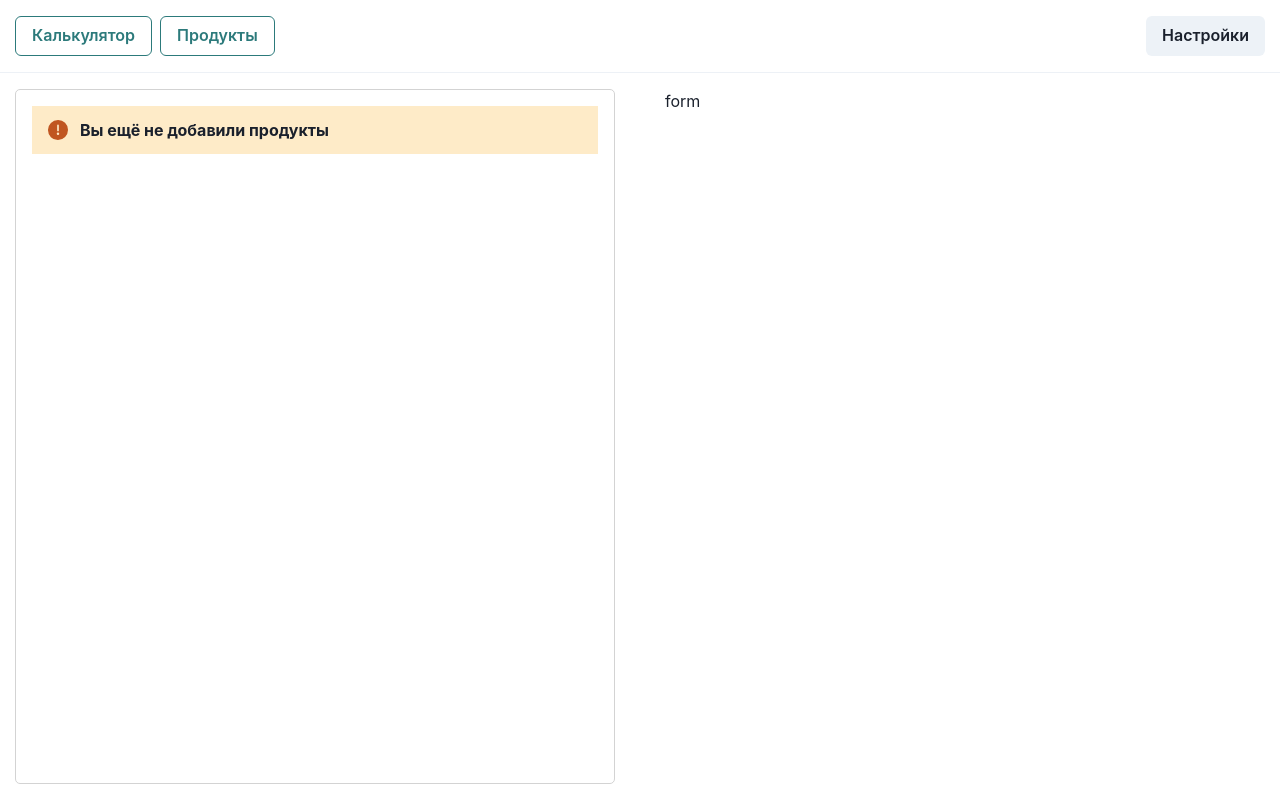
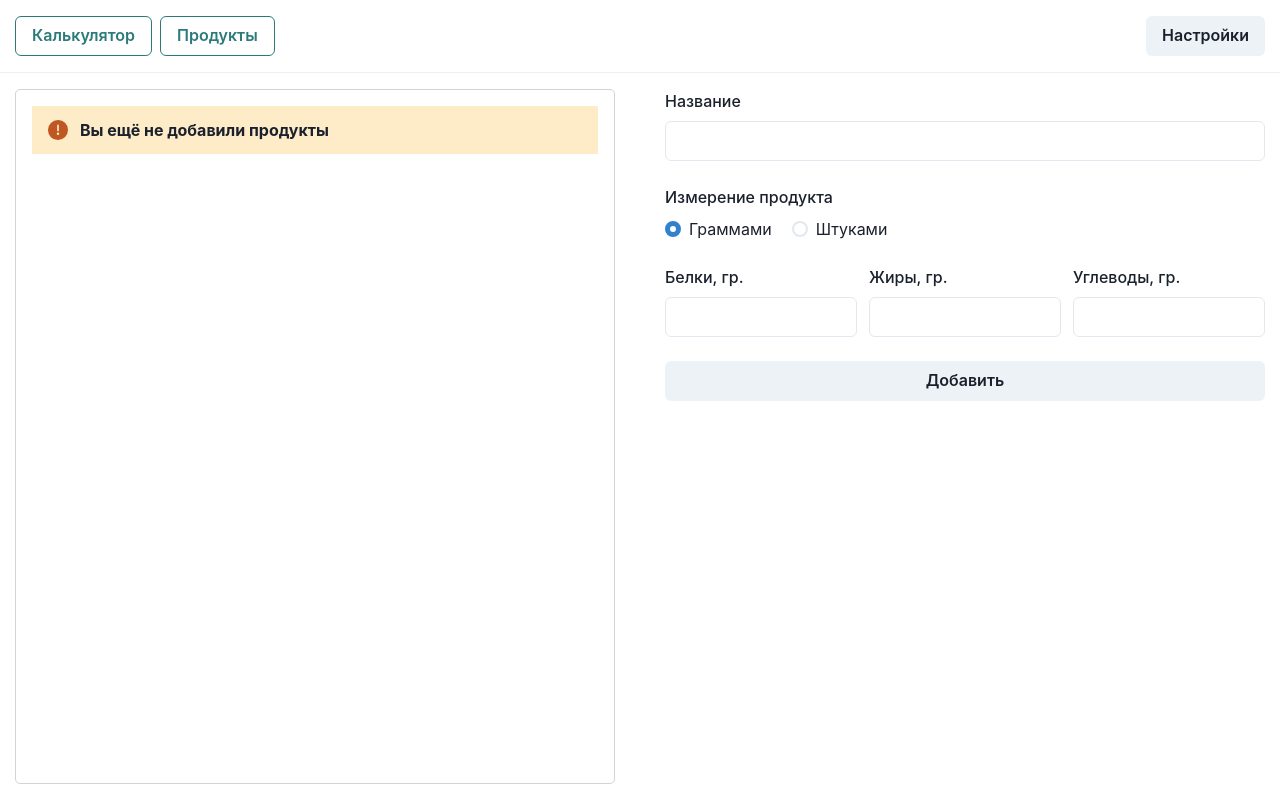
Before and after one commit to reywheel/diet-calculator, a React (Vite) app: page /products in a window 1280 px wide. Built offline with nearby package versions, Linux system fonts and the light colour scheme.

Commit message:
feat: добавил форму добавления продукта

```diff
--- a/package.json
+++ b/package.json
@@ -15,6 +15,7 @@
     "@emotion/styled": "^11.11.0",
     "classnames": "^2.5.1",
     "framer-motion": "^10.17.9",
+    "nanoid": "^5.0.4",
     "react": "^18.2.0",
     "react-dom": "^18.2.0",
     "react-router-dom": "^6.21.1",
--- /dev/null
+++ b/src/features/addProduct/index.ts
@@ -0,0 +1 @@
+export { AddProductForm } from './ui/AddProductForm';
--- /dev/null
+++ b/src/features/addProduct/ui/AddProductForm/AddProductForm.module.scss
@@ -0,0 +1,5 @@
+.nutrients {
+  display: grid;
+  grid-template-columns: repeat(3, 1fr);
+  gap: 0 12px;
+}
--- /dev/null
+++ b/src/features/addProduct/ui/AddProductForm/AddProductForm.tsx
@@ -0,0 +1,123 @@
+import {
+  Button,
+  FormControl,
+  FormErrorMessage,
+  FormLabel,
+  Input,
+  NumberInput,
+  NumberInputField,
+  Radio,
+  RadioGroup,
+  Stack,
+} from '@chakra-ui/react';
+import { FormEventHandler, useState } from 'react';
+import {
+  IProduct,
+  IProductType,
+  useActions as useProductActions,
+} from '@/entities/product';
+import { nanoid } from 'nanoid';
+import styles from './AddProductForm.module.scss';
+
+export const AddProductForm = () => {
+  const { addProduct } = useProductActions();
+
+  const [name, setName] = useState('');
+  const [type, setType] = useState<IProductType>('gram');
+  const [protein, setProtein] = useState('');
+  const [fats, setFats] = useState('');
+  const [carbs, setCarbs] = useState('');
+
+  const onClickSubmit: FormEventHandler<HTMLFormElement> = (e) => {
+    e.preventDefault();
+
+    const newProduct: IProduct = {
+      id: nanoid(),
+      name,
+      type,
+      protein: 1,
+      fats: 1,
+      carbs: 2,
+    };
+
+    addProduct(newProduct);
+
+    setName('');
+  };
+
+  return (
+    <form onSubmit={onClickSubmit}>
+      <Stack spacing={6}>
+        <FormControl>
+          <FormLabel>Название</FormLabel>
+
+          <Input
+            value={name}
+            variant={'outline'}
+            onChange={(v) => setName(v.target.value)}
+          />
+        </FormControl>
+
+        <FormControl>
+          <FormLabel>Измерение продукта</FormLabel>
+
+          <RadioGroup
+            name="form-name"
+            value={type}
+            onChange={(v) => setType(v as IProductType)}
+          >
+            <Stack
+              spacing={5}
+              direction="row"
+            >
+              <Radio value={'gram'}>Граммами</Radio>
+              <Radio value={'piece'}>Штуками</Radio>
+            </Stack>
+          </RadioGroup>
+
+          <FormErrorMessage>ты чё, а?</FormErrorMessage>
+        </FormControl>
+
+        <div className={styles.nutrients}>
+          <FormControl>
+            <FormLabel>Белки, гр.</FormLabel>
+
+            <NumberInput
+              value={protein}
+              variant={'outline'}
+              onChange={setProtein}
+            >
+              <NumberInputField />
+            </NumberInput>
+          </FormControl>
+
+          <FormControl>
+            <FormLabel>Жиры, гр.</FormLabel>
+
+            <NumberInput
+              value={fats}
+              variant={'outline'}
+              onChange={setFats}
+            >
+              <NumberInputField />
+            </NumberInput>
+          </FormControl>
+
+          <FormControl>
+            <FormLabel>Углеводы, гр.</FormLabel>
+
+            <NumberInput
+              value={carbs}
+              variant={'outline'}
+              onChange={setCarbs}
+            >
+              <NumberInputField />
+            </NumberInput>
+          </FormControl>
+        </div>
+
+        <Button type={'submit'}>Добавить</Button>
+      </Stack>
+    </form>
+  );
+};
--- /dev/null
+++ b/src/features/addProduct/ui/AddProductForm/index.ts
@@ -0,0 +1 @@
+export { AddProductForm } from './AddProductForm.tsx';
--- a/src/pages/productsPage/ui/ProductsPage.tsx
+++ b/src/pages/productsPage/ui/ProductsPage.tsx
@@ -1,6 +1,7 @@
 import { UiContainer, UiPage } from '@/shared/ui';
 import styles from './ProductsPage.module.scss';
 import { ProductsList } from '@/widgets/productsList';
+import { AddProductForm } from '@/features/addProduct';
 
 export const ProductsPage = () => {
   return (
@@ -8,7 +9,7 @@ export const ProductsPage = () => {
       <UiContainer className={styles.container}>
         <ProductsList />
 
-        <div>form</div>
+        <AddProductForm />
       </UiContainer>
     </UiPage>
   );
```
Also changed, not shown: 1 other file (tests, documents, lock files or other folders).
